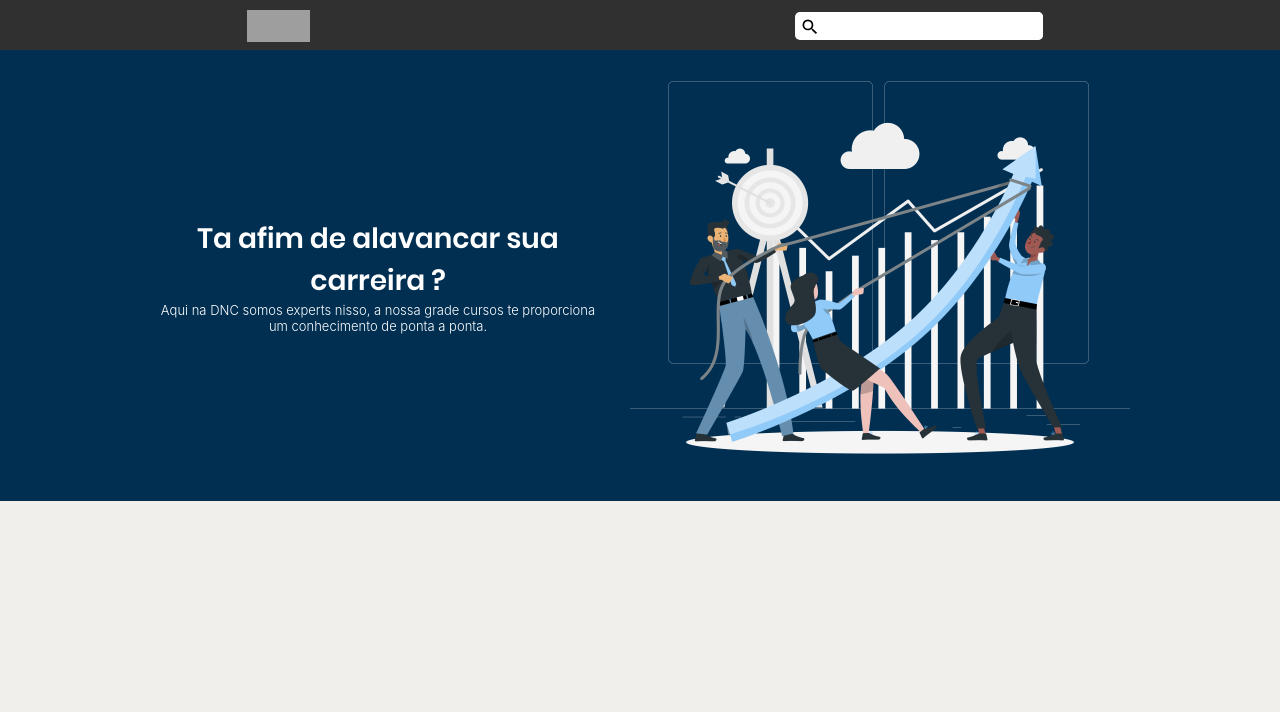
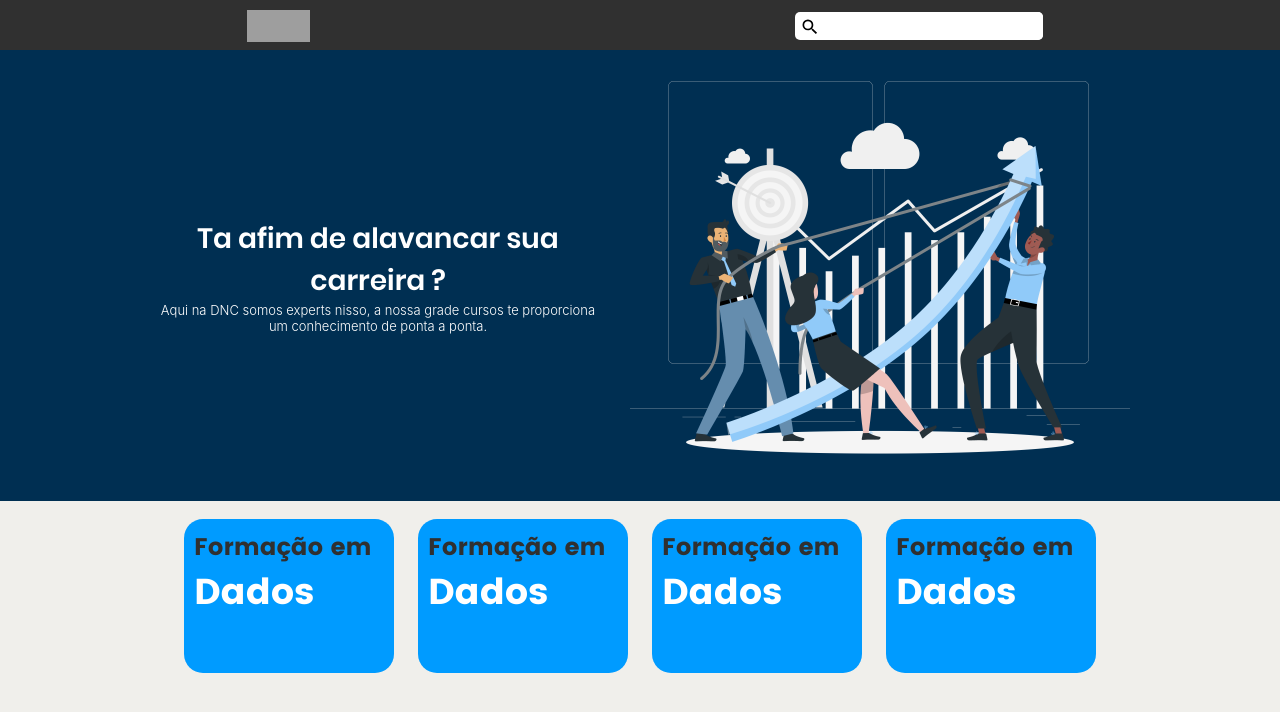
Before and after one commit to Gpacheco019/dnc-platform, a Next.js app: page / in a window 1280 px wide. Shown: the top 712 px of the page. Built offline with nearby package versions, Linux system fonts and the light colour scheme; grey boxes are pictures that could not be loaded; a web font is replaced by a local one.

Commit message:
feat: create card course

```diff
--- /dev/null
+++ b/src/components/Card/index.tsx
@@ -0,0 +1,17 @@
+import * as S from './styles';
+
+export type CardProps = {
+  label: string;
+  curseName: string;
+};
+
+const Card = ({ label, curseName }: CardProps) => {
+  return (
+    <S.Wrapper>
+      <S.TextLabel>{label}</S.TextLabel>
+      <S.TextCurse>{curseName}</S.TextCurse>
+    </S.Wrapper>
+  );
+};
+
+export default Card;
--- /dev/null
+++ b/src/components/Card/styles.ts
@@ -0,0 +1,35 @@
+import styled from 'styled-components';
+
+export const Wrapper = styled.div`
+  width: 21rem;
+  height: 15.4rem;
+  background-color: ${({ theme }) => theme.colors.secondary.light_blue};
+  border-radius: 1.9rem;
+  padding: 1rem;
+  transition: transform 1s;
+
+  @media (max-width: 1100px) {
+    width: 15rem;
+    height: 11.4rem;
+  }
+`;
+
+export const TextLabel = styled.h1`
+  color: ${({ theme }) => theme.colors.neutral.strong_gray};
+  width: 600;
+  font-size: 24px;
+
+  @media (max-width: 1100px) {
+    font-size: 16px;
+  }
+`;
+
+export const TextCurse = styled.h1`
+  color: ${({ theme }) => theme.colors.neutral.white};
+  width: 600;
+  font-size: 36px;
+
+  @media (max-width: 1100px) {
+    font-size: 24px;
+  }
+`;
--- a/src/templates/HomeTemplate/index.tsx
+++ b/src/templates/HomeTemplate/index.tsx
@@ -1,3 +1,4 @@
+import Card from 'components/Card';
 import Header from 'components/Header';
 import Logo from 'components/Logo';
 import SearchInput from 'components/Search-input';
@@ -16,6 +17,7 @@ const HomeTemplate = () => {
           <SearchInput onChange={handleChange} onSearch={handleClick} />
         </S.WrapperContent>
       </Header>
+
       <S.PrincipalBanner>
         <S.BoxBanner>
           <S.ContentMessage>
@@ -29,6 +31,12 @@ const HomeTemplate = () => {
           <S.BoxImg src="/img/goals-rafiki.png" />
         </S.BoxBanner>
       </S.PrincipalBanner>
+      <S.ContainerCards>
+        <Card label="Formação em" curseName="Dados" />
+        <Card label="Formação em" curseName="Dados" />
+        <Card label="Formação em" curseName="Dados" />
+        <Card label="Formação em" curseName="Dados" />
+      </S.ContainerCards>
 
       {/* <Main>
         <S.Container>
--- a/src/templates/HomeTemplate/styles.ts
+++ b/src/templates/HomeTemplate/styles.ts
@@ -2,6 +2,48 @@ import styled from 'styled-components';
 
 export const Container = styled.div`
   width: 100%;
+  display: flex;
+  justify-content: center;
+`;
+
+export const ContainerCards = styled.div`
+  width: 100%;
+  display: flex;
+  justify-content: center;
+  padding: 1.8rem 0;
+  gap: 2.4rem;
+
+  @media (max-width: 1100px) {
+    display: flex;
+    justify-content: center;
+
+    gap: 1.4rem;
+  }
+
+  @media (max-width: 900px) {
+    display: grid;
+    grid-template-columns: repeat(4, 18rem);
+
+    gap: 1.2rem;
+  }
+
+  @media (max-width: 800px) {
+    display: grid;
+    grid-template-columns: repeat(4, 17rem);
+    justify-content: center;
+    gap: 1rem;
+  }
+
+  @media (max-width: 750px) {
+    display: grid;
+    grid-template-columns: repeat(3, 15rem);
+  }
+
+  @media (max-width: 672px) {
+    display: grid;
+    grid-template-columns: repeat(2, 16rem);
+    padding: 1.8rem 1.5rem;
+  }
 `;
 
 export const WrapperContent = styled.div`
```
